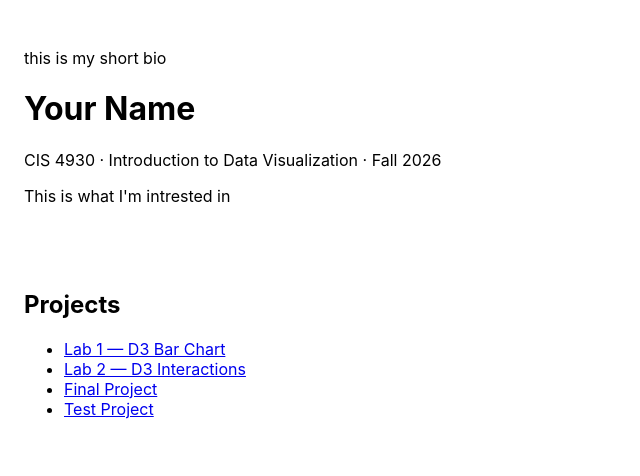
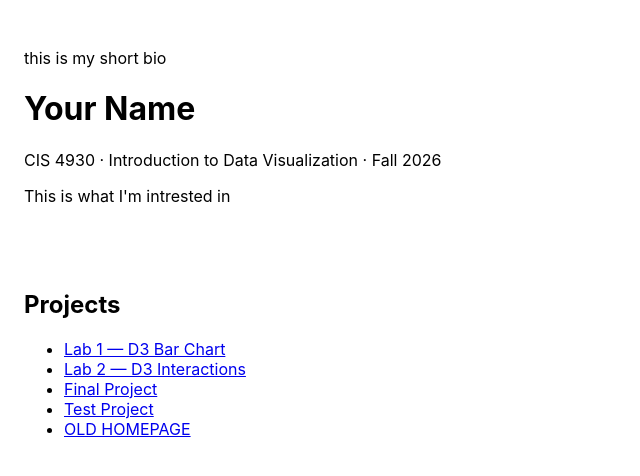
Before and after one commit to haydenkirkeide/homepage, a React (Create React App) app: page / in a window 1280 px wide. Shown: the top 476 px of the page, without its empty margins (0-640 px from the left). Built offline with nearby package versions, Linux system fonts and the light colour scheme.

Commit message:
add OLD PROJECT

```diff
--- a/src/App.tsx
+++ b/src/App.tsx
@@ -6,7 +6,8 @@ function App() {
     { name: "Lab 1 — D3 Bar Chart", url: "#" },
     { name: "Lab 2 — D3 Interactions", url: "#" },
     { name: "Final Project", url: "#" },
-    { name: "Test Project", url: "#" }
+    { name: "Test Project", url: "#" },
+    { name: "OLD HOMEPAGE", url: "#" }
   ];
 
   return (
```
